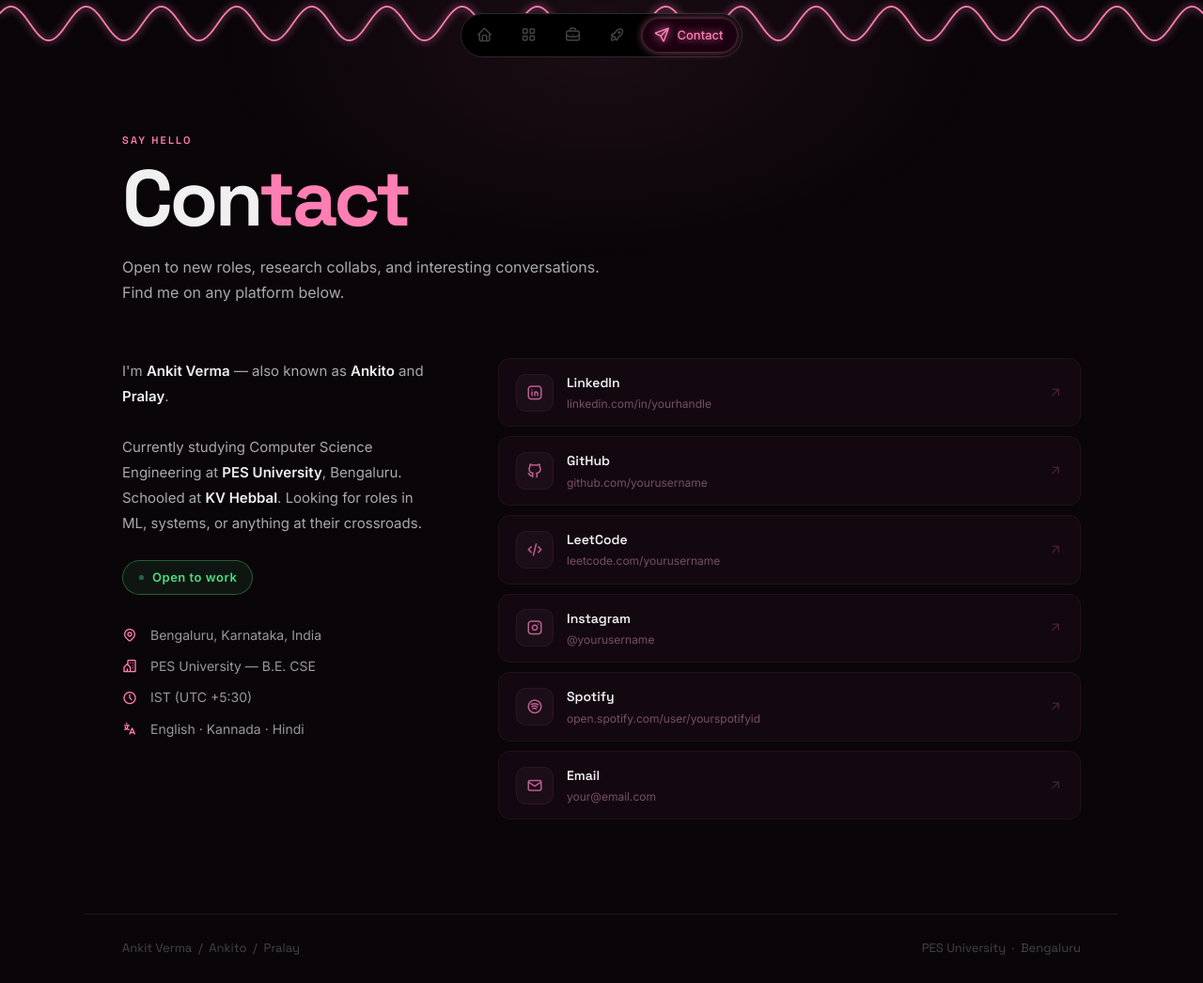
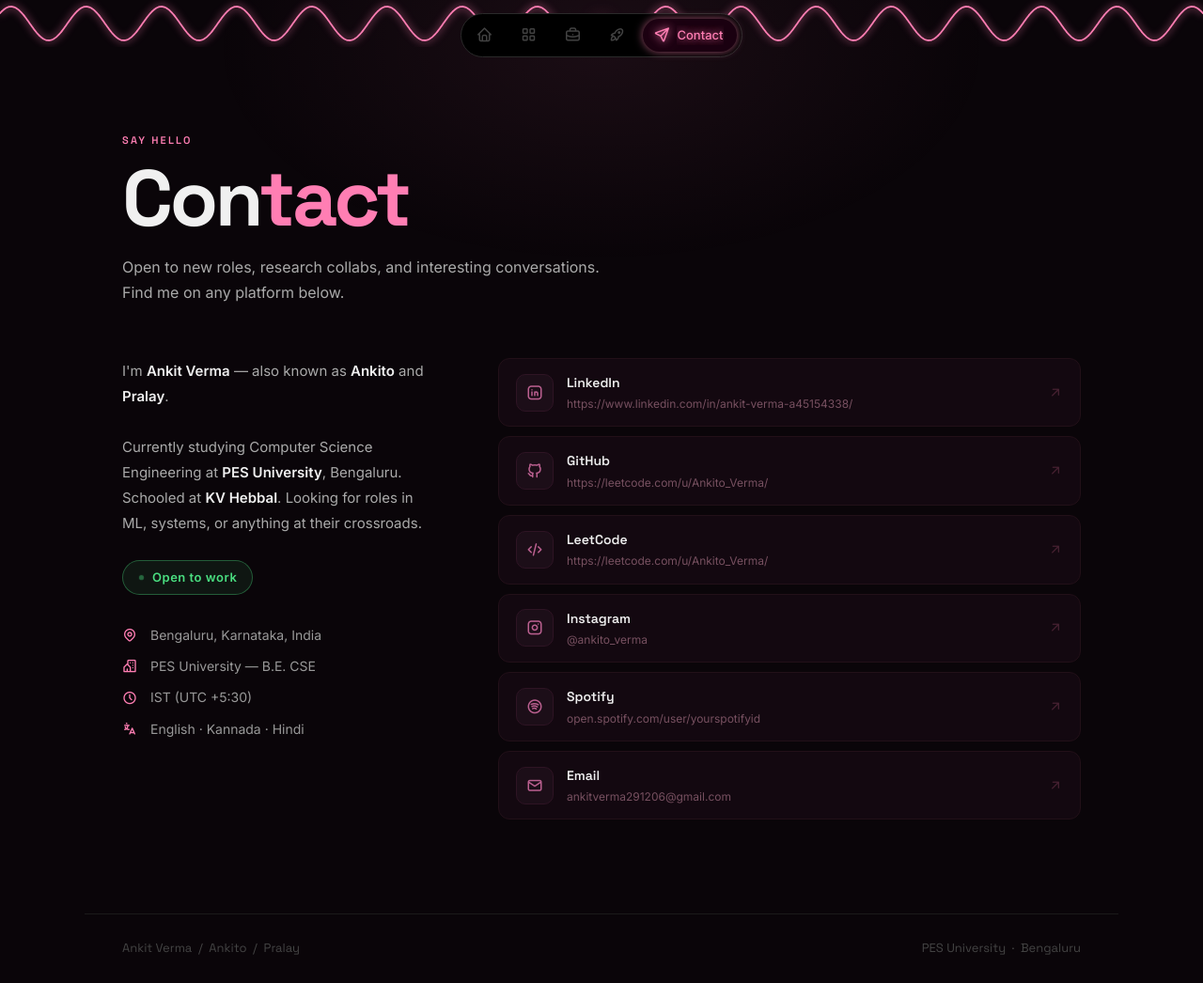
Before and after one commit to ankitverma291206/My-portfolio.web, a plain HTML site: page contact.html in a window 1280 px wide. Shown: the whole page at 94% size. Drawn offline with Linux system fonts and the light colour scheme.

Commit message:
feat: update contact links with personal profiles and adjust skills section on home page

```diff
--- a/contact.html
+++ b/contact.html
@@ -213,38 +213,38 @@
       -->
       <div class="contact-links reveal">
 
-        <a href="https://linkedin.com/in/yourhandle" target="_blank" class="slink">
+        <a href="https://www.linkedin.com/in/ankit-verma-a45154338/" target="_blank" class="slink">
           <span class="slink__icon"><i class="ti ti-brand-linkedin"></i></span>
           <span class="slink__info">
             <span class="slink__platform">LinkedIn</span>
-            <span class="slink__handle">linkedin.com/in/yourhandle</span>
+            <span class="slink__handle">https://www.linkedin.com/in/ankit-verma-a45154338/</span>
           </span>
           <i class="ti ti-arrow-up-right slink__arr"></i>
         </a>
 
-        <a href="https://github.com/yourusername" target="_blank" class="slink">
+        <a href="https://leetcode.com/u/Ankito_Verma/" target="_blank" class="slink">
           <span class="slink__icon"><i class="ti ti-brand-github"></i></span>
           <span class="slink__info">
             <span class="slink__platform">GitHub</span>
-            <span class="slink__handle">github.com/yourusername</span>
+            <span class="slink__handle">https://leetcode.com/u/Ankito_Verma/</span>
           </span>
           <i class="ti ti-arrow-up-right slink__arr"></i>
         </a>
 
-        <a href="https://leetcode.com/yourusername" target="_blank" class="slink">
+        <a href="https://leetcode.com/u/Ankito_Verma/" target="_blank" class="slink">
           <span class="slink__icon"><i class="ti ti-code"></i></span>
           <span class="slink__info">
             <span class="slink__platform">LeetCode</span>
-            <span class="slink__handle">leetcode.com/yourusername</span>
+            <span class="slink__handle">https://leetcode.com/u/Ankito_Verma/</span>
           </span>
           <i class="ti ti-arrow-up-right slink__arr"></i>
         </a>
 
-        <a href="https://instagram.com/yourusername" target="_blank" class="slink">
+        <a href="https://instagram.com/ankito_verma" target="_blank" class="slink">
           <span class="slink__icon"><i class="ti ti-brand-instagram"></i></span>
           <span class="slink__info">
             <span class="slink__platform">Instagram</span>
-            <span class="slink__handle">@yourusername</span>
+            <span class="slink__handle">@ankito_verma</span>
           </span>
           <i class="ti ti-arrow-up-right slink__arr"></i>
         </a>
@@ -258,11 +258,11 @@
           <i class="ti ti-arrow-up-right slink__arr"></i>
         </a>
 
-        <a href="mailto:your@email.com" class="slink">
+        <a href="mailto:ankitverma291206@gmail.com" class="slink">
           <span class="slink__icon"><i class="ti ti-mail"></i></span>
           <span class="slink__info">
             <span class="slink__platform">Email</span>
-            <span class="slink__handle">your@email.com</span>
+            <span class="slink__handle">ankitverma291206@gmail.com</span>
           </span>
           <i class="ti ti-arrow-up-right slink__arr"></i>
         </a>
```
Also changed, not shown: experience.html (+8 -3 lines), index.html (+9 -9 lines).
